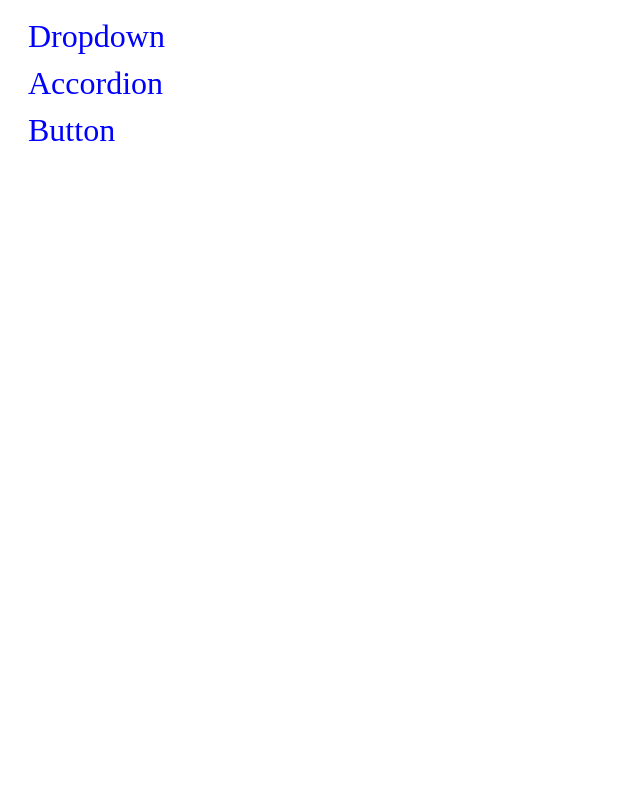
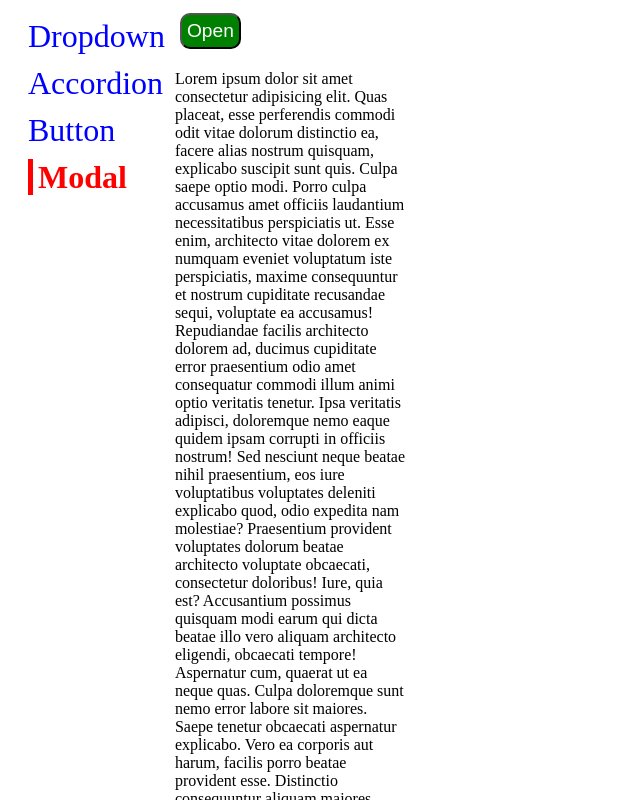
Before and after one commit to LunaticEradicator/React-Reusability, a React (Vite) app: page /modal in a window 1280 px wide. Shown: the top 800 px of the page, without its empty margins (0-640 px from the left). Built offline with nearby package versions, Linux system fonts and the light colour scheme.

Commit message:
Reuseable Modal

```diff
--- a/index.html
+++ b/index.html
@@ -12,6 +12,7 @@
 
 <body>
 
+  <div class="modal-container"></div>
 </body>
 
 </html>
--- a/src/App.css
+++ b/src/App.css
@@ -18,6 +18,7 @@ h2 {
   font-size: 1.2rem;
   margin: 5px;
   padding: 5px;
+  cursor: pointer;
 }
 
 .primaryClass {
@@ -26,6 +27,7 @@ h2 {
 
 .secondaryClass {
   background-color: blanchedalmond;
+  color: black;
 }
 
 .warningClass {
@@ -107,3 +109,32 @@ h2 {
   border-radius: 10px;
   padding: 10px;
 }
+
+.modalBackground {
+  position: fixed;
+  background-color: gray;
+  opacity: 80%;
+  inset: 0;
+  min-height: 100vh;
+  min-width: 100vw;
+}
+
+.modalContent {
+  position: fixed;
+  background-color: rgb(255, 255, 255);
+  width: 350px;
+  height: 200px;
+  border-radius: 10px;
+  opacity: 80%;
+  left: 50%;
+  top: 50%;
+  transform: translate(-50%, -50%);
+  display: flex;
+  flex-direction: column;
+  align-items: center;
+  justify-content: center;
+}
+
+.modalScroll {
+  overflow: hidden;
+}
--- a/src/App.jsx
+++ b/src/App.jsx
@@ -7,6 +7,7 @@ import Route from './component/Route'
 import ButtonPage from './pages/ButtonPage'
 import AccordionPage from './pages/AccordionPage'
 import DropdownPage from './pages/DropdownPage'
+import ModalPage from './pages/ModalPage'
 
 function App() {
 
@@ -19,6 +20,7 @@ function App() {
         <Route path="/"><DropdownPage /></Route>
         <Route path="/accordion"><AccordionPage /></Route>
         <Route path="/button"><ButtonPage /></Route>
+        <Route path="/modal"><ModalPage /></Route>
       </div>
     </div>
   )
--- a/src/component/Link.jsx
+++ b/src/component/Link.jsx
@@ -4,8 +4,8 @@ import classNames from "classnames"
 export default function Link({ to, children, className, activeClass }) {
     const { navigate, currentPage } = useNavigationContext();
 
-    console.log(currentPage)
-    console.log(to)
+    // console.log(currentPage)
+    // console.log(to)
     const linkDivClass = classNames(className)
     const linkClass = classNames("link", currentPage === to && activeClass)
 
--- /dev/null
+++ b/src/component/Modal.jsx
@@ -0,0 +1,21 @@
+import { useEffect } from "react";
+import { createPortal } from "react-dom"
+
+export default function Modal({ children, handleClose, actionBar }) {
+
+    useEffect(() => {
+        document.body.classList.add('modalScroll');
+
+        return () => {
+            document.body.classList.remove('modalScroll');
+        }
+    }, [])
+
+    return createPortal(
+        <div>
+            <div onClick={handleClose} className="modalBackground"></div>
+            <div className="modalContent" onClick={handleClose}>{children}{actionBar}</div>
+        </div>,
+        document.querySelector(".modal-container")
+    )
+}
--- a/src/component/Sidebar.jsx
+++ b/src/component/Sidebar.jsx
@@ -10,6 +10,7 @@ export default function Sidebar() {
         { label: 'Dropdown', to: '/' },
         { label: 'Accordion', to: '/accordion' },
         { label: 'Button', to: '/button' },
+        { label: 'Modal', to: '/modal' },
     ]
 
     const links = linksData.map(link => {
--- /dev/null
+++ b/src/pages/ModalPage.jsx
@@ -0,0 +1,49 @@
+import { useState } from "react";
+
+import Button from '../component/Button'
+import Modal from "../component/Modal";
+
+export default function ModalPage() {
+    const [openModal, setOpenModal] = useState(false);
+
+    const handleClick = () => {
+        setOpenModal(true);
+    }
+
+    const handleClose = () => {
+        setOpenModal(false);
+    }
+
+    const actionBar = <Button secondary rounded>Accept</Button>
+    const modal = <Modal handleClose={handleClose} openModal={openModal} actionBar={actionBar} ><p>Accept our User Policy</p></Modal>
+
+    return (
+        <div>
+            <Button onClick={handleClick} primary rounded> Open</Button>
+            {openModal && modal}
+
+            <p>Lorem ipsum dolor sit amet consectetur adipisicing elit. Quas placeat, esse perferendis commodi odit vitae dolorum distinctio ea, facere alias nostrum quisquam, explicabo suscipit sunt quis. Culpa saepe optio modi.
+                Porro culpa accusamus amet officiis laudantium necessitatibus perspiciatis ut. Esse enim, architecto vitae dolorem ex numquam eveniet voluptatum iste perspiciatis, maxime consequuntur et nostrum cupiditate recusandae sequi, voluptate ea accusamus!
+                Repudiandae facilis architecto dolorem ad, ducimus cupiditate error praesentium odio amet consequatur commodi illum animi optio veritatis tenetur. Ipsa veritatis adipisci, doloremque nemo eaque quidem ipsam corrupti in officiis nostrum!
+                Sed nesciunt neque beatae nihil praesentium, eos iure voluptatibus voluptates deleniti explicabo quod, odio expedita nam molestiae? Praesentium provident voluptates dolorum beatae architecto voluptate obcaecati, consectetur doloribus! Iure, quia est?
+                Accusantium possimus quisquam modi earum qui dicta beatae illo vero aliquam architecto eligendi, obcaecati tempore! Aspernatur cum, quaerat ut ea neque quas. Culpa doloremque sunt nemo error labore sit maiores.
+                Saepe tenetur obcaecati aspernatur explicabo. Vero ea corporis aut harum, facilis porro beatae provident esse. Distinctio consequuntur aliquam maiores debitis blanditiis asperiores, eos architecto laboriosam fugiat ipsum explicabo id aspernatur.
+                Rem officia reiciendis eos quasi illum, iure a ex obcaecati vero delectus quod atque odit quaerat numquam sequi recusandae nulla deserunt adipisci expedita laborum doloribus id corporis! Consequatur, iusto mollitia.
+                Suscipit totam vitae nihil cupiditate modi, nemo, impedit ea omnis et tempora, accusantium explicabo dolor autem ullam inventore unde necessitatibus nesciunt sed vero a. Facere officia numquam porro nihil voluptatem.
+                In eos ipsum aliquid praesentium consequuntur soluta, hic quas nemo architecto laudantium quia iste excepturi dicta voluptatibus dolor magni libero enim fuga similique quidem pariatur nam. Incidunt esse ipsum mollitia!
+                Suscipit vel enim possimus blanditiis tempore voluptate nulla voluptates saepe, mollitia nam quasi, quaerat soluta quis laborum minima sit eos ducimus velit sunt? Facere ratione autem, vitae provident accusamus pariatur.
+                Enim nihil sed soluta veritatis eaque repudiandae necessitatibus, aspernatur qui sunt nobis quia tempora commodi voluptas excepturi a illo ratione vero atque amet. Saepe deserunt ipsa praesentium optio placeat rem.
+                Optio dignissimos modi rerum ducimus omnis porro temporibus inventore mollitia, voluptatibus doloremque expedita itaque sit! In eligendi dolorem eos eius! Placeat dignissimos voluptatem quia soluta facilis impedit! Modi, natus eveniet.
+                Obcaecati, quo ut! Ea ex molestias, quasi inventore facere aut aliquam perferendis magnam repudiandae. Quia ullam itaque, sapiente sed, reiciendis voluptatum unde doloremque accusamus aliquam dolorum laboriosam rerum at temporibus.
+                Totam corporis ex natus facere maxime quod animi eos rerum voluptas labore placeat adipisci in, assumenda, doloremque omnis error dolorem ut tempora sit et. Ab voluptate iure iste tempore quibusdam.
+                Incidunt, consequatur qui. Id ex expedita consequatur nesciunt molestias suscipit facere similique fugit quis iste omnis nisi doloremque in sed excepturi, velit sapiente magni! Unde velit delectus atque sed placeat?
+                Placeat libero cum, labore laudantium aut dignissimos dolore recusandae nesciunt quaerat expedita assumenda odio architecto sapiente? Sint pariatur nemo nostrum. Sapiente consequuntur quibusdam illum laudantium facilis at, eligendi molestiae a?
+                Reprehenderit ratione, earum quo minima reiciendis aliquam culpa omnis facere in aliquid voluptatibus natus sit nam temporibus recusandae vitae obcaecati alias minus perferendis! Quis recusandae accusantium quaerat dignissimos at veritatis?
+                Eum, magnam, eveniet doloremque sint rem impedit rerum beatae quod deleniti aspernatur animi harum qui at suscipit dolorem totam. Veritatis dolores incidunt tempore quam at vel similique, officia distinctio odit.
+                Consequuntur qui enim reiciendis! Illum necessitatibus nam vero error qui eos quaerat! Voluptate, laborum consequuntur aliquid nesciunt, magnam rerum ducimus minus autem quia consectetur, excepturi optio dolores perspiciatis beatae aperiam.
+                Consequatur ut laboriosam perspiciatis placeat quibusdam, dolorem itaque doloremque saepe? Sed saepe, neque a suscipit modi iusto sint consectetur asperiores at culpa deleniti mollitia animi dolore unde iste! Iusto, dolores.</p>
+
+        </div>
+    )
+
+}
```
